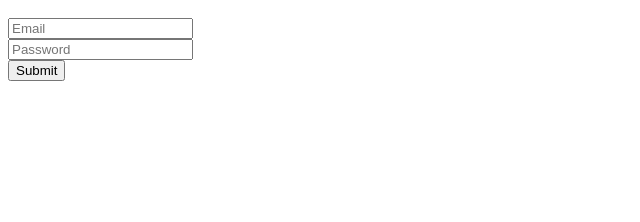
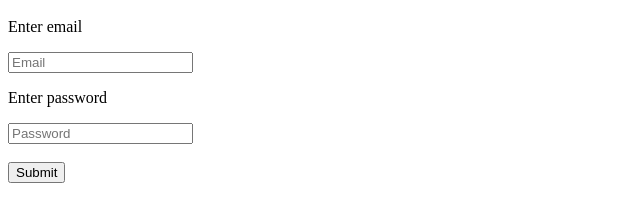
Before and after one commit to OlafurIngi/EksamenProgrammering, a website: page src/views/login.html in a window 1280 px wide. Shown: the part 48-270 px from the top of the page, without its empty margins (0-640 px from the left). Drawn offline with Linux system fonts and the light colour scheme.

Commit message:
clean up

```diff
--- a/src/views/login.html
+++ b/src/views/login.html
@@ -6,9 +6,12 @@
     <h1>Login</h1>
     <!--We make a form to submit the email and password that is stored in users.json-->
     <form id="form">
+      <p>Enter email</p>
       <input placeholder="Email" id="email" />
       <br>
+      <p>Enter password</p>
       <input placeholder="Password" id="password" />
+      <br>
       <br>
       <input value="Submit" type="submit" />
     </form>
```
Also changed, not shown: src/views/register.html (+3 -0 lines).
